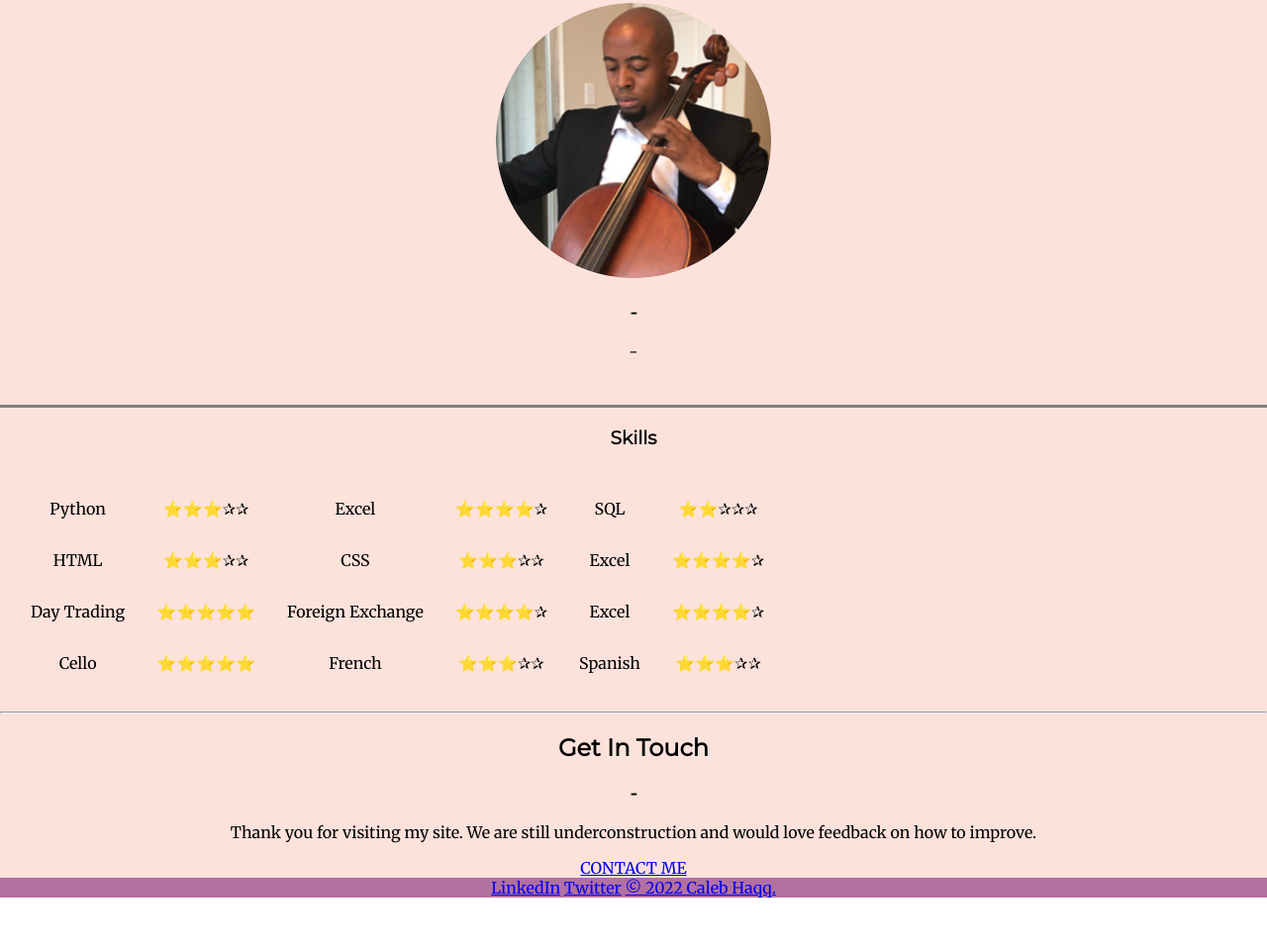
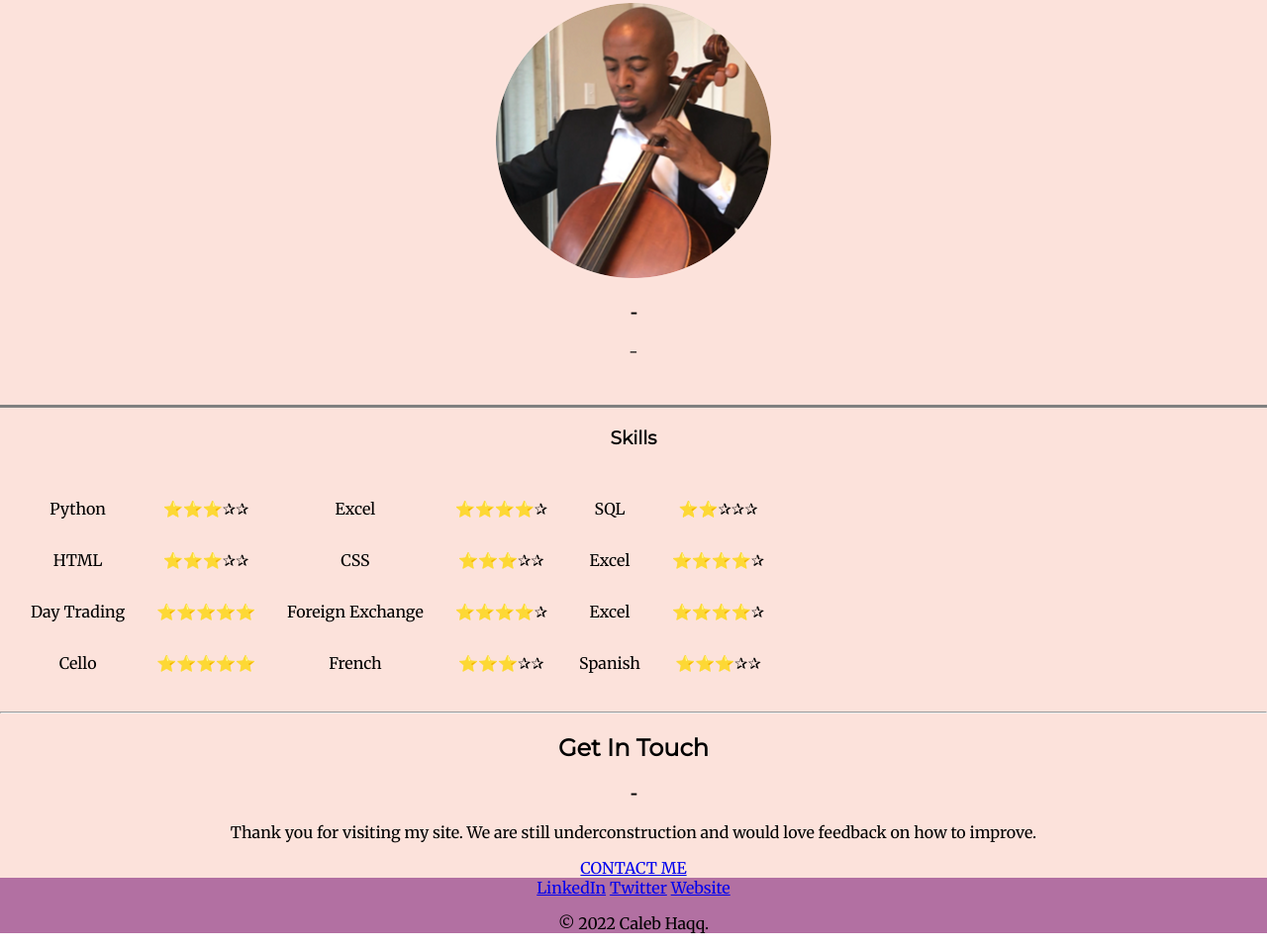
Before and after one commit to Hawkk2/Resume, a plain HTML site: page index.html in a window 1280 px wide. Shown: the part 2556-3515 px from the top of the page at 99% size. Before the commit the page ends 3479 px from the top, so only its background shows below. Drawn offline with Linux system fonts and the light colour scheme.

Commit message:
Update index.html

```diff
--- a/index.html
+++ b/index.html
@@ -116,7 +116,7 @@
   <div class="bottom-container">
     <a class="footer-link" href="https://www.linkedin.com/in/caleb-haqq-5360ab51?lipi=urn%3Ali%3Apage%3Ad_flagship3_profile_view_base_contact_details%3Bcr%2BHywbJQme2d0Ian0ly%2Bg%3D%3D">LinkedIn</a>
     <a class="footer-link" href="https://twitter.com/">Twitter</a>
-    <a class="footer-link" href="https://hawkk2.github.io/Resume/</a>
+    <a class="footer-link" href="https://hawkk2.github.io/Resume/">Website</a>
     <p>© 2022 Caleb Haqq.</p>
   </div>
 
```
